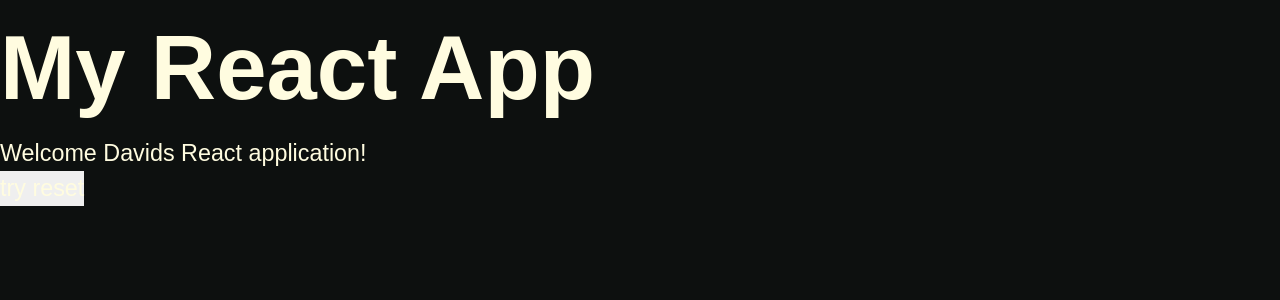
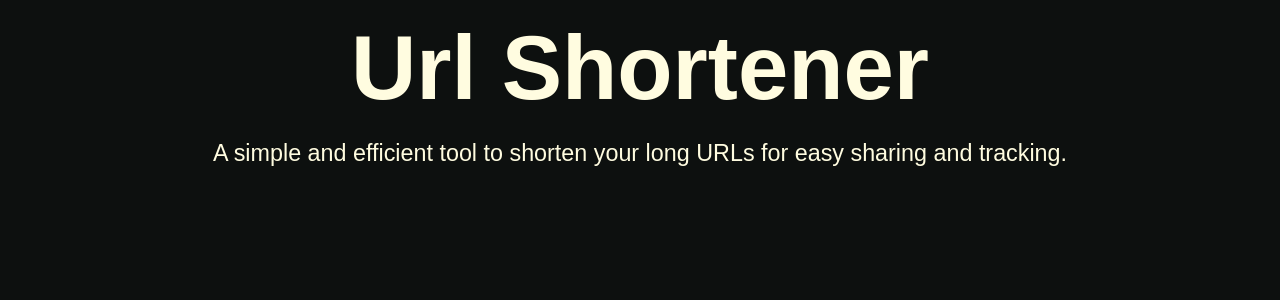
Before and after one commit to dxvxd5/url-shortener, a React (Vite) app in the folder client/: page / in a window 1280 px wide. Shown: the top 300 px of the page. Built offline with nearby package versions, Linux system fonts and the light colour scheme.

Commit message:
refactor App component structure and styles for improved layout

```diff
--- a/client/src/App.tsx
+++ b/client/src/App.tsx
@@ -1,9 +1,15 @@
+import styles from './styles/App.module.css';
+
 export const App = () => {
   return (
-    <div>
-      <h1>My React App</h1>
-      <p>Welcome Davids React application!</p>
-      <button>try reset</button>
+    <div className={styles['app-container']}>
+      <header className={styles['app-header']}>
+        <h1>Url Shortener</h1>
+        <p>
+          A simple and efficient tool to shorten your long URLs for easy sharing
+          and tracking.
+        </p>
+      </header>
     </div>
   );
 };
--- a/client/src/styles/App.module.css
+++ b/client/src/styles/App.module.css
@@ -1,4 +1,11 @@
-.app {
-  height: 100vh;
-  width: 100vw;
+.app-header {
+  text-align: center;
 }
+
+.app-container {
+  height: 100svh;
+
+  display: flex;
+  flex-direction: column;
+  align-items: center;
+}
```
